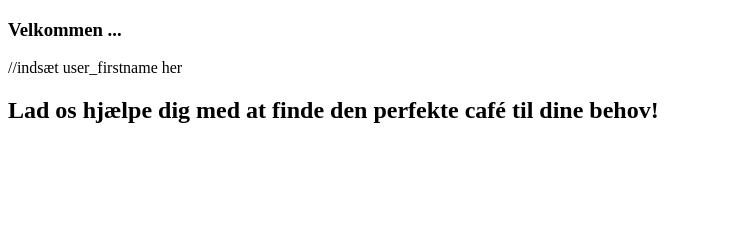
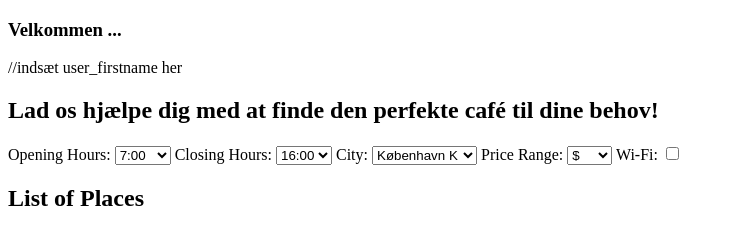
Before and after one commit to ViktorBach/Portfolio6BackendAPI, a website: page cafelist.html in a window 1280 px wide. Shown: the whole page, without its empty margins (0-734 px from the left). Drawn offline with Linux system fonts and the light colour scheme.

Commit message:
filters :)

```diff
--- a/cafelist.html
+++ b/cafelist.html
@@ -11,8 +11,71 @@
 
         <h1>Lad os hjælpe dig med at finde den perfekte café til dine behov!</h1>
     </section>
-    <section class="cafe-list">
+    <section class="filters">
+        <!-- Opening Hours Filter -->
+        <label for="openingHours">Opening Hours:</label>
+        <select id="openingHours">
+            <option value="7:00">7:00</option>
+            <option value="8:00">8:00</option>
+            <option value="8:30">8:30</option>
+            <option value="9:00">9:00</option>
+            <option value="9:30">9:30</option>
+            <option value="10:00">10:00</option>
+            <option value="11:00">11:00</option>
+            <option value="11:30">11:30</option>
+            <option value="12:00">12:00</option>
+        </select>
 
+
+        <!-- Closing Hours Filter -->
+        <label for="closingHours">Closing Hours:</label>
+        <select id="closingHours">
+            <option value="16:00">16:00</option>
+            <option value="17:00">17:00</option>
+            <option value="17:30">17:30</option>
+            <option value="18:00">18:00</option>
+            <option value="18:30">18:30</option>
+            <option value="19:00">19:00</option>
+            <option value="20:00">20:00</option>
+            <option value="22:00">22:00</option>
+        </select>
+
+        <!-- City Filter -->
+        <label for="city">City:</label>
+        <select id="city">
+            <option value="København K">København K</option>
+            <option value="København N">København N</option>
+            <option value="København Ø">København Ø</option>
+            <option value="København V">København V</option>
+            <option value="Odense">Odense</option>
+            <option value="Aarhus">Aarhus</option>
+            <option value="Aalborg">Aalborg</option>
+            <option value="Kolding">Kolding</option>
+            <option value="Helsingør">Helsingør</option>
+            <option value="Hillerød">Hillerød</option>
+            <option value="København S">København S</option>
+            <option value="Espergærde">Espergærde</option>
+            <option value="Roskilde">Roskilde</option>
+            <option value="Svendborg">Svendborg</option>
+        </select>
+
+        <!-- Price Range Filter -->
+        <label for="priceRange">Price Range:</label>
+        <select id="priceRange">
+            <option value="$">$</option>
+            <option value="$$">$$</option>
+            <option value="$$$">$$$</option>
+        </select>
+
+        <!-- Wi-Fi Filter -->
+        <label for="wifi">Wi-Fi:</label>
+        <input type="checkbox" id="wifi">
+
+        <!-- List of Places (to be filtered) -->
+        <h2>List of Places</h2>
+        <ul id="placesList">
+            <!-- Add your list items here -->
+        </ul>
     </section>
 </main>
 
```
